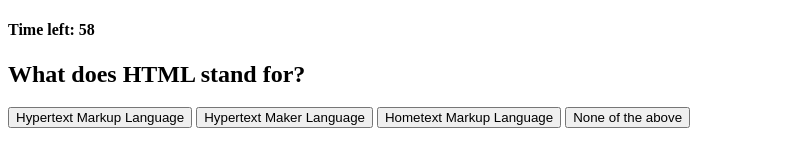
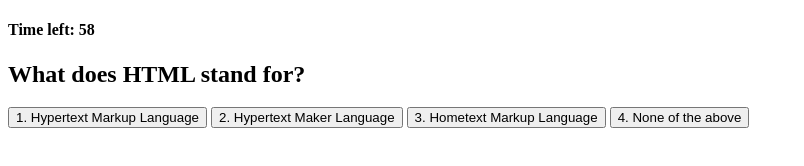
Before and after one commit to 1645558/04-quiz, a plain HTML site: page index.html in a window 1280 px wide. Both pictures are taken after a click on the button "Begin". Shown: the whole page, without its empty margins (0-804 px from the left). Drawn offline with Linux system fonts and the light colour scheme.

Commit message:
if statement for going to next question

```diff
--- a/index.html
+++ b/index.html
@@ -17,7 +17,7 @@
 
     <section id="quiz">
         <h4 id="timer"></h4>
-        <h2 id="questions"></h2>
+        <h2 id="questions-text"></h2>
             <button class="answer-buttons" id="A">A</button>
             <button class="answer-buttons" id="B">B</button>
             <button class="answer-buttons" id="C">C</button>
--- a/script.js
+++ b/script.js
@@ -4,7 +4,7 @@ var quizEL = document.querySelector('#quiz');
 var endEL = document.querySelector('#end');
 var timeEL = document.querySelector('#timer');
 var submitBtn = document.querySelector('submit');
-var questionsEL = document.querySelector('#questions');
+var questionsTextEL = document.querySelector('#questions-text');
 var choiceA = document.querySelector('#A');
 var choiceB = document.querySelector('#B');
 var choiceC = document.querySelector('#C');
@@ -14,7 +14,7 @@ var highScore = 0;
 
 var prompts = 'starting';
 
-var position = 0;
+var currentQuestion = 0;
 
 var timeLeft = 60;
 
@@ -38,9 +38,8 @@ function displayPrompt() {
 
 function displayAnswers() {
     console.log(questions[0].answers);
-    var answers = questions[0].answers;
 
-    questionsEL.textContent = questions[0].question;
+    questionsTextEL.textContent = questions[0].question;
 
     for (var i = 0; i < document.getElementsByClassName('answer-buttons').length; i++) {
         console.log(questions[i].answers[i]);
@@ -50,63 +49,65 @@ function displayAnswers() {
         button.textContent = choice.text
     }
 
+    if (currentQuestion < questions.length) {
+        currentQuestion++;
+    }
+
 }
 
 
 var questions = [
     {
-        num: 1,
         question: 'What does HTML stand for?',
         answers: [
-            { text: 'Hypertext Markup Language', correct: false },
-            { text: 'Hypertext Maker Language', correct: false },
-            { text: 'Hometext Markup Language', correct: true },
-            { text: 'None of the above', correct: false }
-        ]
+            { text: '1. Hypertext Markup Language'},
+            { text: '2. Hypertext Maker Language'},
+            { text: '3. Hometext Markup Language'},
+            { text: '4. None of the above' },
+        ],
+            correctAnswer: '1'
 
     },
     {
-        num: 2,
         question: 'What does * do in CSS?',
         answers: [
-            { text: 'Put snowflakes on the page', correct: false },
-            { text: 'Change the header elements', correct: false },
-            { text: 'Changes the style of everything on the page', correct: true },
-            { text: 'Moves elements by 10px', correct: false }
-
-        ]
+            { text: '1. Put snowflakes on the page'},
+            { text: '2. Change the header elements'},
+            { text: '3. Changes the style of everything on the page'},
+            { text: '4. Moves elements by 10px'}
+        ],
+        correctAnswer: '3'
     },
     {
-        num: 3,
         question: 'What is the bigest header on an html page?',
         answers: [
-            { text: 'H2', correct: false },
-            { text: 'H3', correct: false },
-            { text: 'H1', correct: true },
-            { text: 'H6', correct: false }
-        ]
+            { text: 'H2'},
+            { text: 'H3'},
+            { text: 'H1'},
+            { text: 'H6'}
+        ],
+        correctAnswer: '3'
+    },
+    {
+        question: 'What do you put around a string?',
+        answers: [
+            { text: 'Paranthe' },
+            { text: 'Quotations'},
+            { text: 'Pound sign' },
+            { text: 'Angled brackets'}
+        ],
+        correctAnswer: '2'
 
     },
     {
-        num: 4,
-        question: 'What do you put around a string?',
-        answers: [
-            { text: 'Paranthesis', correct: false },
-            { text: 'Quotations', correct: true },
-            { text: 'Pound sign', correct: false },
-            { text: 'Angled brackets', correct: false }
-        ]
-
-    },
-    {
-        num: 5,
         question: 'What are the keys you press to get the starter code for HTML?',
         answers: [
-            { text: '@ + Tab', correct: false },
-            { text: 'Tab + #', correct: false },
-            { text: '^ + Enter', correct: false },
-            { text: '! + Tab', correct: true }
-        ]
+            { text: '@ + Tab'},
+            { text: 'Tab + #'},
+            { text: '^ + Enter'},
+            { text: '! + Tab'}
+        ],
+        correctAnswer: '4'
     }
 
 ];
```
